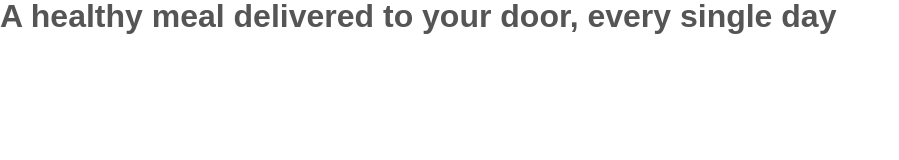
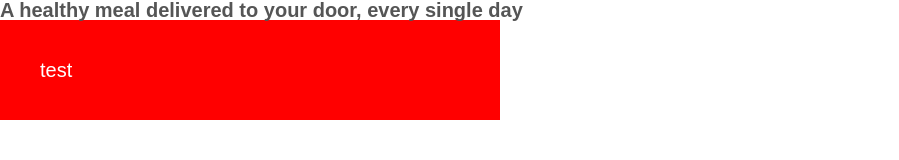
Before and after one commit to Jeffdiginvice/Omnifood-Project, a plain HTML site: page index.html in a window 1280 px wide. Shown: the whole page, without its empty margins (0-899 px from the left). Drawn offline with Linux system fonts and the light colour scheme.

Commit message:
How rem and max-width Work

```diff
--- a/css/style.css
+++ b/css/style.css
@@ -62,9 +62,29 @@ Medium: 11px
   box-sizing: border-box;
 }
 
+html {
+  /* font-size: 10px; */
+  /* 10px / 16px = 0.625 = 62.5% */
+  /* Percentage of user's browser font-size setting */
+  font-size: 62.5%;
+}
+
 body {
   font-family: sans-serif;
   line-height: 1;
   font-weight: 400;
   color: #555;
 }
+
+.test {
+  /* width: 1000px; */
+  background-color: red;
+  /* max-width: 1000px; */
+
+  max-width: 50rem;
+  padding: 4rem;
+  color: #fff;
+  font-size: 2rem;
+  /* 1 rem = 16px -> 50rem = 800px */
+
+}
--- a/index.html
+++ b/index.html
@@ -11,5 +11,7 @@
 <body>
   <h1>A healthy meal delivered to your door, every single day</h1>
 
+  <div class="test">test</div>
+
 </body>
 </html>
```
